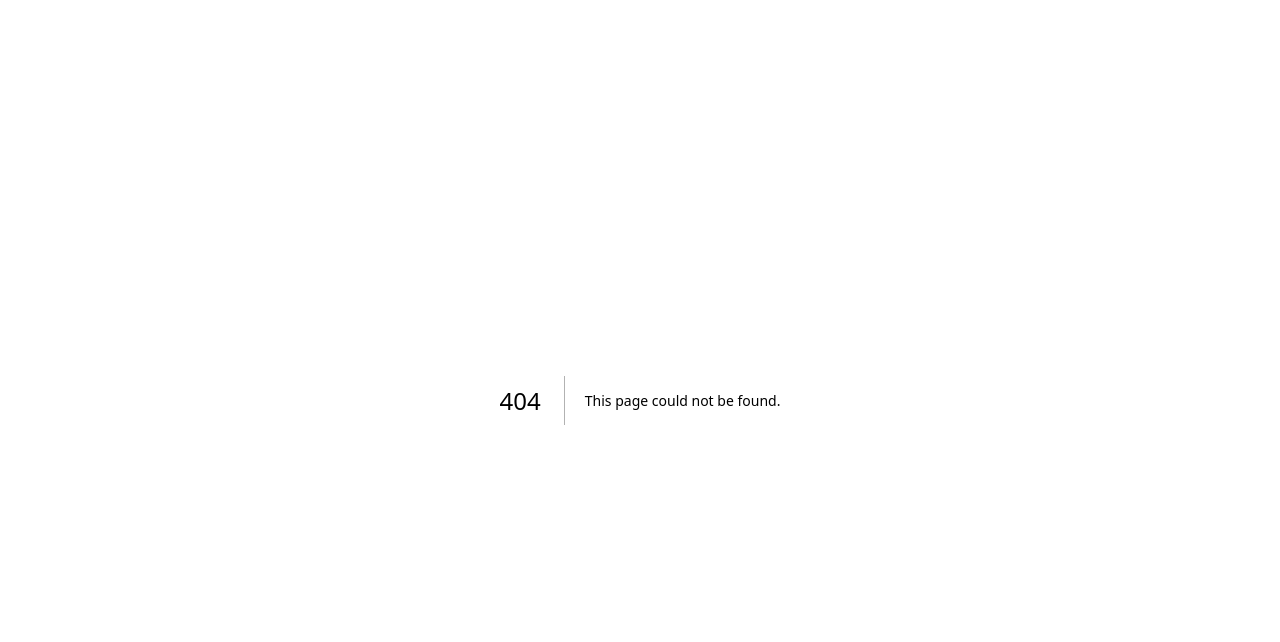
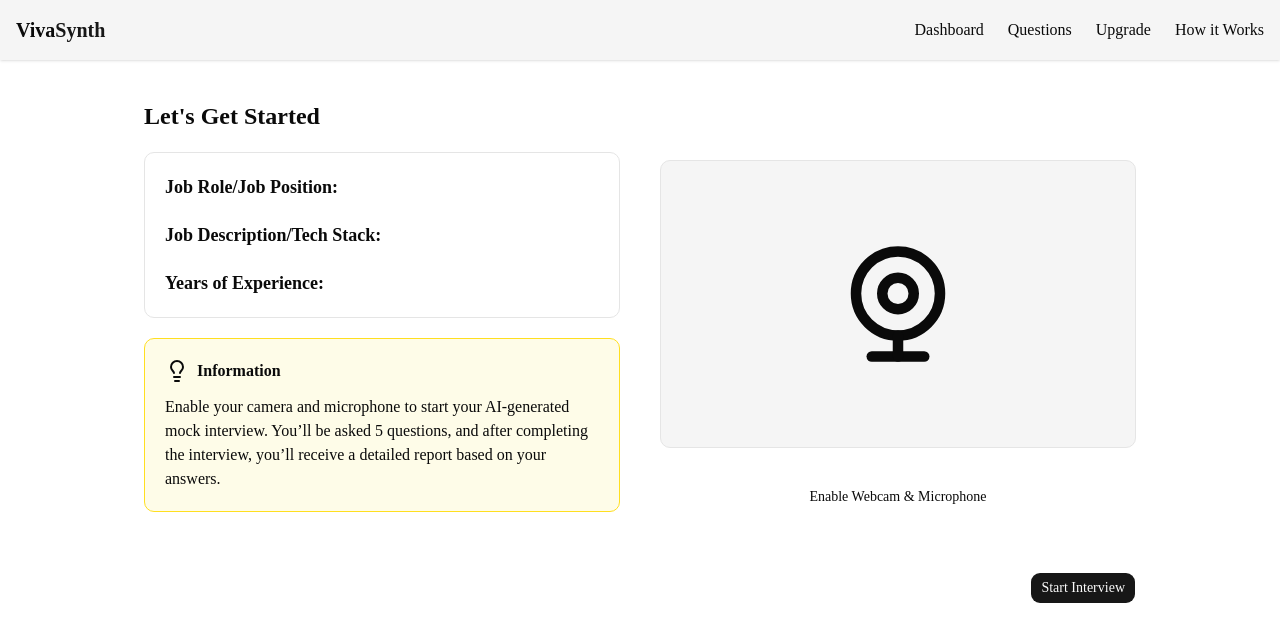
Before and after one commit to somenath203/vivasynth, a Next.js app: page /dashboard/interview/1 in a window 1280 px wide. Before the commit this address had no page. Shown: the top 642 px of the page. Built offline with nearby package versions, Linux system fonts and the light colour scheme; no server answers.

Commit message:
implemented mock interview setup with unique ID data fetching and webcam access

```diff
--- a/package.json
+++ b/package.json
@@ -23,6 +23,7 @@
     "react": "19.2.8",
     "react-dom": "19.2.8",
     "react-hot-toast": "^2.6.1",
+    "react-webcam": "^7.2.0",
     "shadcn": "^4.21.0",
     "tw-animate-css": "^1.4.0",
     "uuid": "^14.0.2"
--- a/src/app/dashboard/_components/CreateNewInterview.jsx
+++ b/src/app/dashboard/_components/CreateNewInterview.jsx
@@ -6,6 +6,7 @@ import { useUser } from "@clerk/nextjs";
 import { v4 as uuidv4 } from "uuid";
 import toast from "react-hot-toast";
 import moment from "moment";
+import { useRouter } from "next/navigation";
 
 import {
   AlertDialog,
@@ -35,6 +36,8 @@ const CreateNewInterview = () => {
   const [loadingAIResponse, setLoadingAIResponse] = useState(false);
 
   const [ generatedQuestionsAndAnswersByAI, setGeneratedQuestionsAndAnswersByAI ] = useState();
+
+  const router = useRouter();
 
 
   const handleSubmitForm = async (e) => {
@@ -70,6 +73,8 @@ const CreateNewInterview = () => {
           toast.success("Mock interview created successfully!");
 
           setShowCreateInterviewDialogBox(false);
+
+          router.push(`/dashboard/interview/${storeAllDataInDB?.dataStoredInDB?.uniqueMockInterviewId}`);
 
         }
 
--- /dev/null
+++ b/src/app/dashboard/interview/[mockInterviewUniqueId]/page.jsx
@@ -0,0 +1,152 @@
+"use client";
+
+import { useState, useEffect } from "react";
+import Webcam from "react-webcam";
+import { WebcamIcon, Lightbulb } from "lucide-react";
+
+import { getParticularMockInterviewBasedOnUniqueMockInterviewId } from "@/server-actions/mock-interview-server-actions";
+import { Button } from "@/components/ui/button";
+
+
+const Page = ({ params }) => {
+
+
+  const [wholeInterviewData, setWholeInterviewData] = useState();
+
+  const [isWebCamEnabled, setIsWebCamEnabled] = useState(false);
+
+
+  useEffect(() => {
+
+    const getInterviewDataBasedOnMockInterviewUniqueIdComingFromParams = async () => {
+
+      try {
+
+        const { mockInterviewUniqueId } = await params;
+
+        const getWholeMockInterviewBasedOnMockInterviewUniqueId = await getParticularMockInterviewBasedOnUniqueMockInterviewId(mockInterviewUniqueId);
+
+          if (getWholeMockInterviewBasedOnMockInterviewUniqueId?.success) {
+
+            setWholeInterviewData(getWholeMockInterviewBasedOnMockInterviewUniqueId?.dataStoredInDB);
+
+          }
+
+        } catch (error) {
+
+          console.log(error);
+
+        }
+
+      };
+
+    getInterviewDataBasedOnMockInterviewUniqueIdComingFromParams();
+
+  }, [params]);
+
+  console.log(wholeInterviewData);
+
+  return (
+    <div className="my-10">
+
+      <h2 className="font-bold text-2xl">Let&apos;s Get Started</h2>
+
+      <div className="grid grid-cols-1 md:grid-cols-2 gap-10">
+
+        {/* mock interview information */}
+        <div className="my-5 flex flex-col gap-5">
+
+          <div className="rounded-lg border flex flex-col gap-5 p-5">
+
+            <h2 className="text-lg">
+              <strong>Job Role/Job Position:</strong> {wholeInterviewData?.jobPosition}
+            </h2>
+
+            <h2 className="text-lg">
+              <strong>Job Description/Tech Stack:</strong> {wholeInterviewData?.jobDescription}
+            </h2>
+
+            <h2 className="text-lg">
+              <strong>Years of Experience:</strong> {wholeInterviewData?.yearsOfExperience}
+            </h2>
+
+          </div>
+
+          <div className="p-5 border rounded-lg border-yellow-300 bg-yellow-50">
+
+            <h2 className="flex gap-2 items-center">
+
+              <Lightbulb /> <strong>Information</strong>
+
+            </h2>
+
+            <h2 className="mt-3">
+              Enable your camera and microphone to start your AI-generated mock interview. You’ll be asked 5 questions, and after completing the interview, you’ll receive a detailed report based on your answers.
+            </h2>
+
+          </div>
+
+        </div>
+
+        {/* webcam */}
+        <div>
+
+          {isWebCamEnabled ? (
+
+            <Webcam
+              style={{ height: 300, width: 300 }}
+              mirrored={true} // Mirrors the webcam preview so left-hand movements appear on the left and right-hand movements on the right.
+              onUserMedia={() => {
+                /*
+                * This callback runs when React-Webcam successfully receives
+                * the user's camera media stream.
+                *
+                * At this point, the browser has granted camera access and
+                * the webcam stream is available to the component.
+                */
+                setIsWebCamEnabled(true);
+              }}
+              onUserMediaError={() => {
+                /*
+                * This callback runs when React-Webcam cannot access the
+                * user's camera, for example when camera permission is denied
+                * or the camera stream cannot be obtained.
+                */
+                setIsWebCamEnabled(false);
+              }}
+            />
+
+          ) : (
+
+            <>
+
+              <WebcamIcon className="w-full h-72 my-7 p-20 bg-secondary rounded-lg border" />
+
+              <Button
+                type="button"
+                variant="ghost"
+                onClick={() => setIsWebCamEnabled(true)}
+                className="w-full py-5 hover:cursor-pointer"
+              >
+                Enable Webcam & Microphone
+              </Button>
+
+            </>
+
+          )}
+
+        </div>
+
+      </div>
+
+      <div className="mt-10 flex justify-end items-end">
+
+        <Button>Start Interview</Button>
+
+      </div>
+
+    </div>
+  );
+};
+
+export default Page;
--- a/src/server-actions/mock-interview-server-actions.js
+++ b/src/server-actions/mock-interview-server-actions.js
@@ -1,6 +1,7 @@
 "use server";
 
 import { auth } from "@clerk/nextjs/server";
+import { eq } from "drizzle-orm";
 
 import { db } from "..";
 import { mockInterviewDataTable } from "@/db/schema";
@@ -22,22 +23,30 @@ export const storeMockInterviewDataInDB = async (
 
     if (!isAuthenticated) {
 
-      throw new Error("You must be signed in to create a post.");
+      throw new Error("You must be signed in to access this server.");
 
     }
 
-    await db.insert(mockInterviewDataTable).values({
-      jobPosition: jobPosition,
-      jobDescription: jobDescription,
-      yearsOfExperience: yearsOfExperience,
-      generatedMockInterviewQuestionsAndAnswersByAI: generatedMockInterviewQuestionsAndAnswersByAI,
-      emailIdOfTheUserWhoCreatedTheMockInterview: emailIdOfTheUserWhoCreatedTheMockInterview,
-      createdAt: createdAt,
-      uniqueMockInterviewId: uniqueMockInterviewId,
-    });
+    const dataStoredInDB = await db
+      .insert(mockInterviewDataTable)
+      .values({
+        jobPosition: jobPosition,
+        jobDescription: jobDescription,
+        yearsOfExperience: yearsOfExperience,
+        generatedMockInterviewQuestionsAndAnswersByAI:
+          generatedMockInterviewQuestionsAndAnswersByAI,
+        emailIdOfTheUserWhoCreatedTheMockInterview:
+          emailIdOfTheUserWhoCreatedTheMockInterview,
+        createdAt: createdAt,
+        uniqueMockInterviewId: uniqueMockInterviewId,
+      })
+      .returning();
+
+    console.log(dataStoredInDB);
 
     return {
       success: true,
+      dataStoredInDB: dataStoredInDB[0],
     };
 
   } catch (error) {
@@ -52,3 +61,41 @@ export const storeMockInterviewDataInDB = async (
   }
 
 };
+
+
+export const getParticularMockInterviewBasedOnUniqueMockInterviewId = async (mockInterviewUniqueId) => {
+
+  try {
+
+    const { isAuthenticated } = await auth();
+
+    if (!isAuthenticated) {
+
+      throw new Error("You must be signed in to access this server.");
+
+    }
+
+    const fetchParticularMockInterview = await db
+      .select()
+      .from(mockInterviewDataTable)
+      .where(
+        eq(mockInterviewDataTable.uniqueMockInterviewId, mockInterviewUniqueId),
+      );
+
+    return {
+      success: true,
+      dataStoredInDB: fetchParticularMockInterview[0],
+    };
+
+  } catch (error) {
+
+    console.error("Error fetching mock interview data:", error);
+
+    return {
+      success: false,
+      message: error?.message || "Failed to fetch mock interview data. Please try again.",
+    };
+
+  }
+
+};
```
Also changed, not shown: 1 other file (tests, documents, lock files or other folders).
